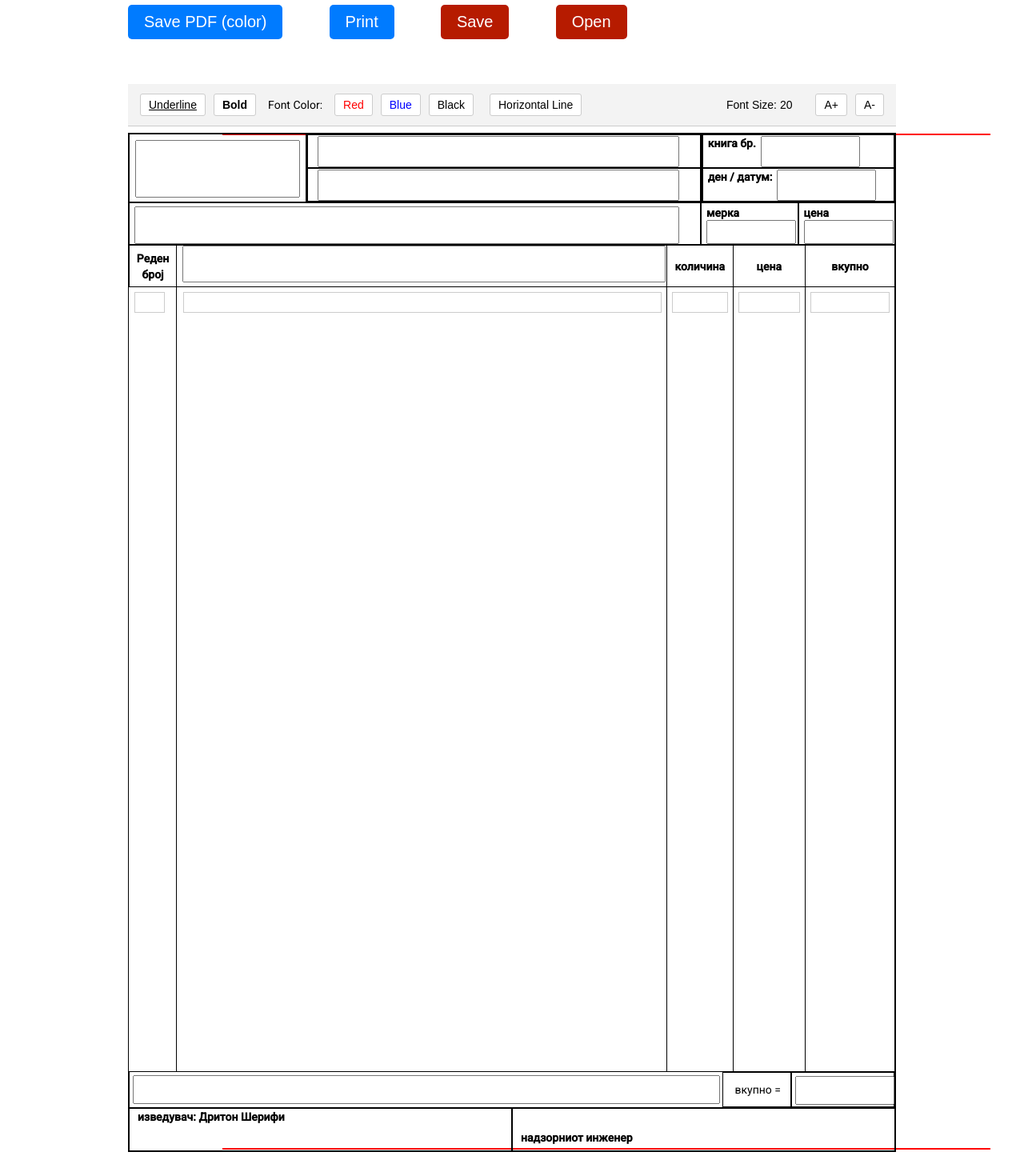
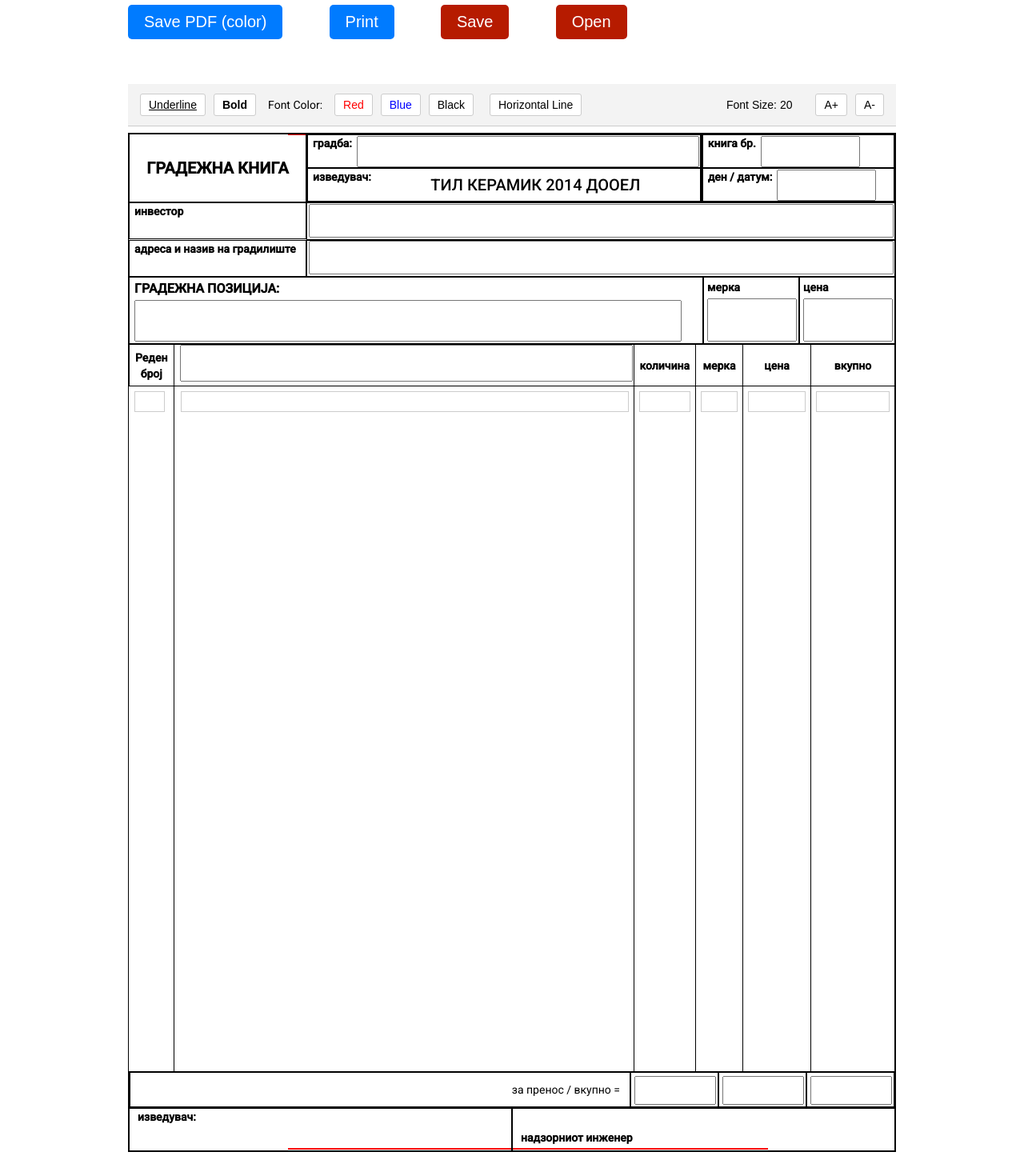
Before and after one commit to florent-fejzula/gradezna-kniga-driton, an Angular app: page / in a window 1280 px wide. Shown: the part 34-1504 px from the top of the page at 80% size. Built offline with nearby package versions, Linux system fonts and the light colour scheme.

Commit message:
show path of source file, added text edit options, HR shortut

```diff
--- a/package.json
+++ b/package.json
@@ -34,6 +34,7 @@
     "@angular-devkit/build-angular": "~13.3.7",
     "@angular/cli": "~13.3.7",
     "@angular/compiler-cli": "~13.3.0",
+    "@types/electron": "^1.6.10",
     "@types/jasmine": "~3.10.0",
     "@types/node": "^12.11.1",
     "jasmine-core": "~4.0.0",
--- a/src/app/app.component.html
+++ b/src/app/app.component.html
@@ -50,20 +50,14 @@
 <div class="wrapper">
   <div class="top_part">
     <div class="row">
-      <div class="column gradbaBroj">
-        <textarea
-          cdkTextareaAutosize
-          class="gradbaBrojInput"
-          [(ngModel)]="gradezhnaKnigaInput"
-        ></textarea>
-      </div>
+      <div class="column gradbaBroj">ГРАДЕЖНА КНИГА</div>
       <div class="column wide">
         <div class="gradba">
-          <input matInput [(ngModel)]="gradbaInputValue" />
+          градба: <input matInput [(ngModel)]="gradbaInputValue" />
         </div>
         <div class="izveduvac">
-          <input matInput [(ngModel)]="izveduvacInputValue" />
-          <!-- <h2 class="izveduvacTitle">ТИЛ КЕРАМИК 2014 ДООЕЛ</h2> -->
+          <span>изведувач:</span>
+          <h2 class="izveduvacTitle">ТИЛ КЕРАМИК 2014 ДООЕЛ</h2>
         </div>
       </div>
       <div class="column datum">
@@ -78,7 +72,16 @@
       </div>
     </div>
     <div class="row">
+      <div class="newRowLabel">инвестор</div>
+      <div class="newRowInput"><input matInput [(ngModel)]="investorInputValue" class="newRowTextInput" /></div>
+    </div>
+    <div class="row">
+      <div class="newRowLabel">адреса и назив на градилиште</div>
+      <div class="newRowInput"><input matInput [(ngModel)]="adresaInputValue" class="newRowTextInput" /></div>
+    </div>
+    <div class="row">
       <div class="pozicija">
+        <div class="gradeznaPozicija">ГРАДЕЖНА ПОЗИЦИЈА:</div>
         <textarea
           cdkTextareaAutosize
           [(ngModel)]="pozicijaInputValue"
@@ -106,6 +109,7 @@
             ></textarea>
           </th>
           <th class="tKolicina">количина</th>
+          <th class="tmerka">мерка</th>
           <th class="tCena">цена</th>
           <th class="tVkupno">вкупно</th>
         </tr>
@@ -143,6 +147,15 @@
           <td>
             <div
               contenteditable="true"
+              [(ngModel)]="row.merkaArea"
+              class="editableDiv merkaArea"
+              [style.font-size.px]="fontSize"
+              spellcheck="false"
+            ></div>
+          </td>
+          <td>
+            <div
+              contenteditable="true"
               [(ngModel)]="row.cenaArea"
               class="editableDiv cenaArea"
               [style.font-size.px]="fontSize"
@@ -164,21 +177,21 @@
   </div>
   <div class="bottom_part">
     <div class="prenos">
-      <div class="div0">
-        <input
-          matInput
-          [(ngModel)]="preVkupnoInputValue"
-          class="preVkupnoInputValue"
-        />
+
+      <div class="div1">за пренос / вкупно =</div>
+      <div class="div2">
+        <input matInput [(ngModel)]="div2InputValue" />
       </div>
-      <div class="div1">вкупно =</div>
+      <div class="div3">
+        <input matInput [(ngModel)]="div3InputValue" />
+      </div>
       <div class="div4">
         <input matInput [(ngModel)]="div4InputValue" />
       </div>
     </div>
 
     <div class="fullBottom">
-      <div class="fullBottomIzveduvac">изведувач: Дритон Шерифи</div>
+      <div class="fullBottomIzveduvac">изведувач:</div>
       <div class="fullBottomInzener">надзорниот инженер</div>
     </div>
   </div>
--- a/src/app/app.component.scss
+++ b/src/app/app.component.scss
@@ -169,9 +169,9 @@ hr {
   border-bottom: 2px solid red;
   position: absolute;
   top: 201px;
-  left: 278px;
+  left: 360px;
   z-index: -1;
-  width: 960px;
+  width: 600px;
   height: 1266px;
   margin: auto;
 }
@@ -204,8 +204,9 @@ hr {
 }
 
 .gradbaBroj {
-  padding-top: 7px;
-  text-align: center;
+  display: flex;
+  align-items: center;
+  justify-content: center;
   font-size: 20px;
   width: 238px;
 }
@@ -270,7 +271,7 @@ hr {
   display: flex;
 
   input {
-    width: 444px;
+    width: 420px;
     font-size: 22px;
     margin-left: 6px;
     margin-top: 1px;
@@ -278,6 +279,25 @@ hr {
     text-align: center;
     font-weight: bold;
   }
+}
+
+.newRowLabel {
+  width: 214px;
+  height: 44px;
+  border: 1px solid black;
+  padding-left: 6px;
+}
+
+.newRowInput {
+  width: 732px;
+  border: 1px solid black;
+  padding: 2px;
+}
+
+.newRowTextInput {
+  width: 99%;
+  height: 36px;
+  font-size: 22px;
 }
 
 .add-button {
@@ -327,11 +347,15 @@ hr {
   height: 48px;
 }
 
+.gradeznaPozicija {
+  padding-bottom: 4px;
+  font-size: 16px;
+}
+
 .pozicija {
   display: grid;
   flex: 6;
-  padding: 4px 26px 0px 6px;
-  text-align: center;
+  padding: 4px 26px 2px 6px;
 
   button {
     width: 24px;
@@ -340,20 +364,22 @@ hr {
   textarea {
     text-align: center;
     font-weight: bold;
+    height: 46px !important;
   }
 }
 
 .merka,
 .cena {
   flex: 1;
-  padding: 2px 0px 0px 6px;
+  padding: 2px 0px 0px 4px;
 
   input {
     width: 104px;
     font-size: 22px;
-    height: 24px;
+    height: 48px;
     text-align: center;
     font-weight: bold;
+    margin-top: 4px;
   }
 }
 
@@ -389,7 +415,7 @@ table {
   border-collapse: collapse;
 
   tbody {
-    height: 980px;
+    height: 856px;
   }
 
   th {
@@ -460,7 +486,7 @@ table {
     font-size: 22px;
     font-weight: bold;
     margin: 4px 4px;
-    width: 116px;
+    width: 94px;
   }
 
   .div0 {
@@ -474,19 +500,19 @@ table {
   .div1 {
     border: 1px solid black;
     justify-content: end;
-    width: 74px;
+    width: 614px;
     display: flex;
     align-items: center;
     padding-right: 12px;
   }
 
-  .div4 {
+  .div2, .div3, .div4 {
     border: 1px solid black;
-    width: 127px;
+    width: 108px;
+  }
 
-    input {
-      text-align: center;
-    }
+  .div2 input, .div3 input, .div4 input {
+    text-align: center;
   }
 }
 
@@ -538,9 +564,12 @@ textarea[disabled] {
   .div2 input,
   .div3 input,
   .preVkupnoInputValue,
+  .div2 input,
+  .div3 input,
   .div4 input,
   .gradbaBrojInput,
-  .editableDiv {
+  .editableDiv,
+  .newRowTextInput {
     border: none;
   }
 
--- a/src/app/app.component.ts
+++ b/src/app/app.component.ts
@@ -55,6 +55,8 @@ export class AppComponent implements AfterViewInit {
 
   fontSize: number = 20;
   fontSizePozicija: number = 20;
+  div2InputValue: string = '';
+  div3InputValue: string = '';
   div4InputValue: string = '';
   isDiv4InputDisabled: boolean = true;
 
@@ -138,17 +140,24 @@ export class AppComponent implements AfterViewInit {
     }
   }
 
-  // underlineText(): void {
-  //   document.execCommand('underline', false, '');
-  // }
+  @HostListener('document:keydown', ['$event'])
+  handleKeyboardEvent(event: KeyboardEvent) {
+    if (event.ctrlKey && event.key === ' ') {
+      event.preventDefault();
+      this.insertHorizontalLine();
+    }
+  }
 
   applyTableBodyHeight() {
-    const mainTableWrapper = document.querySelector('.mainTable-wrapper') as HTMLElement;
+    const mainTableWrapper = document.querySelector(
+      '.mainTable-wrapper'
+    ) as HTMLElement;
     const topPart = document.querySelector('.top_part') as HTMLElement;
     const bottomPart = document.querySelector('.bottom_part') as HTMLElement;
 
     if (mainTableWrapper && topPart && bottomPart) {
-      const availableHeight = window.innerHeight - topPart.clientHeight - bottomPart.clientHeight;
+      const availableHeight =
+        window.innerHeight - topPart.clientHeight - bottomPart.clientHeight;
       mainTableWrapper.style.maxHeight = `${availableHeight}px`;
     }
   }
@@ -160,20 +169,6 @@ export class AppComponent implements AfterViewInit {
   changeFontColor(color: string): void {
     document.execCommand('styleWithCSS', false, 'true');
     document.execCommand('foreColor', false, color);
-  }
-
-  async importFile() {
-    // @ts-ignore: electron is exposed in preload script
-    const result = await window.electron.showOpenDialog();
-    if (!result.canceled && result.filePath) {
-      const filePath = result.filePath;
-      this.fileName = this.extractFileName(filePath);
-      // You can also load and process the file content here if needed
-    }
-  }
-
-  extractFileName(filePath: string): string {
-    return filePath.split('\\').pop()?.split('/').pop() ?? 'unknown';
   }
 
   exportToJson(): void {
@@ -191,6 +186,8 @@ export class AppComponent implements AfterViewInit {
       izveduvacInputValue: this.izveduvacInputValue,
       tableTitleInputValue: this.tableTitleInputValue,
       tableData: this.tableData.map((row) => ({ ...row })),
+      div2InputValue: this.div2InputValue,
+      div3InputValue: this.div3InputValue,
       div4InputValue: this.div4InputValue,
       preVkupnoInputValue: this.preVkupnoInputValue,
       fontSize: this.fontSize,
@@ -213,7 +210,7 @@ export class AppComponent implements AfterViewInit {
     const input = event.target as HTMLInputElement;
     if (input.files && input.files.length > 0) {
       const file = input.files[0];
-      this.fileName = file.name;
+      this.fileName = (file as any).path || file.name;
 
       const reader = new FileReader();
       reader.onload = (e) => {
@@ -232,12 +229,13 @@ export class AppComponent implements AfterViewInit {
         this.izveduvacInputValue = importedData.izveduvacInputValue;
         this.tableTitleInputValue = importedData.tableTitleInputValue;
         this.tableData = importedData.tableData;
+        this.div2InputValue = importedData.div2InputValue;
+        this.div3InputValue = importedData.div3InputValue;
         this.div4InputValue = importedData.div4InputValue;
         this.preVkupnoInputValue = importedData.preVkupnoInputValue;
         this.fontSize = importedData.fontSize || 16;
         this.cdr.detectChanges();
       };
-
       reader.readAsText(file);
     }
     this.cdr.detectChanges();
@@ -262,25 +260,6 @@ export class AppComponent implements AfterViewInit {
     }
   }
 
-  // printPage() {
-  //   if ((window as any).electron && (window as any).electron.printPage) {
-  //     (window as any).electron
-  //       .printPage()
-  //       .then((result: any) => {
-  //         if (result.success) {
-  //           console.log('Print job started');
-  //         } else {
-  //           console.error('Failed to start print job:', result.error);
-  //         }
-  //       })
-  //       .catch((error: any) => {
-  //         console.error('Error during print:', error);
-  //       });
-  //   } else {
-  //     console.error('printPage function is not available');
-  //   }
-  // }
-
   printPage() {
     window.print();
   }
```
Also changed, not shown: 1 other file (tests, documents, lock files or other folders).
